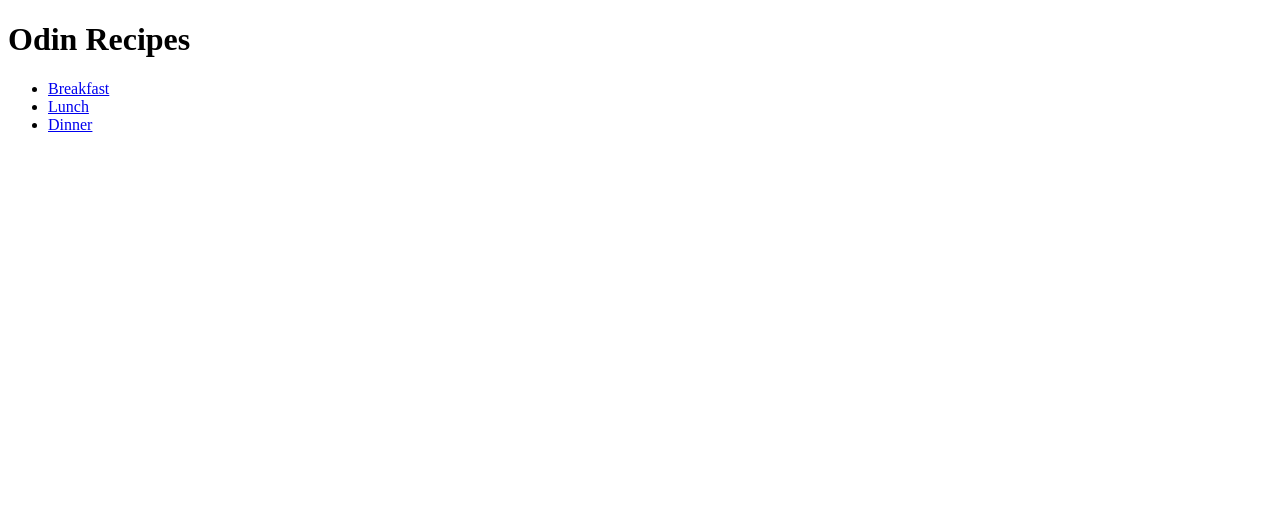
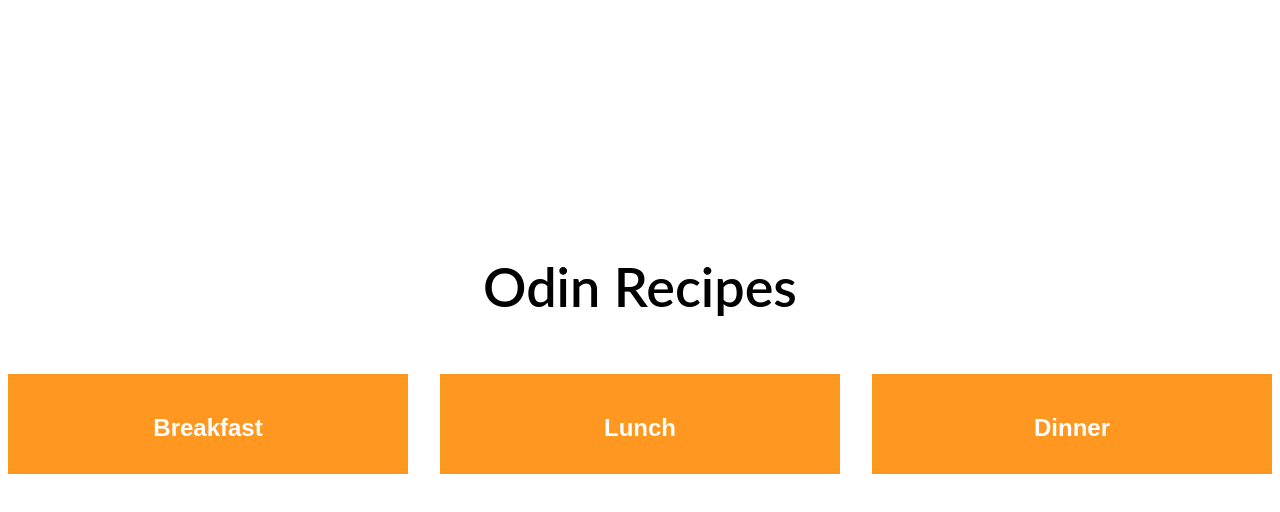
Before and after one commit to aincojin/odin-recipes, a plain HTML site: page index.html in a window 1280 px wide. Drawn offline with Linux system fonts and the light colour scheme.

Commit message:
Editing index.html, adding styles.css

```diff
--- a/index.html
+++ b/index.html
@@ -5,18 +5,19 @@
 <head>
    <meta charset = "utf-8">
    <title>Odin Recipes</title>
+   <link rel="stylesheet" href="styles.css">
 </head>
 
 
 <body>
     <h1>Odin Recipes</h1>
+<div class="menu">
 
-<ul>
-    <li><a href="recipes/breakfastapples.html">Breakfast</a></li>
-    <li><a href="recipes/lunch.html">Lunch</a></li>
-    <li><a href="recipes/dinner.html">Dinner</a></li>
-</ul>
+        <div><h5><a href="recipes/breakfastapples.html"><span>Breakfast</span></a></h5></div>
+        <div><h5><a href="recipes/lunch.html">Lunch</a></h5></div>
+        <div><h5><a href="recipes/dinner.html">Dinner</a></h5></div>
 
+</div>
 
 </body>
 
--- /dev/null
+++ b/styles.css
@@ -0,0 +1,35 @@
+h1{
+
+    font-family: 'Lato', sans-serif;
+    font-size: 54px;
+    font-weight: 600;
+    line-height: 58px;
+    margin: 0 0 58px;
+    text-align: center;
+    padding-top: 250px;
+}
+
+h5{
+    color: #ffffff;
+    font-size: 24px;
+    font-family: 'Signika', sans-serif;
+    padding-bottom: 10px;
+    text-align: center;
+}
+
+.menu{
+    display:flex;
+    gap: 2rem;
+}
+
+.menu div {
+    background: rgb(255, 151, 32);
+    height: 100px;
+    flex: 1;
+}
+
+a{
+    color: white;
+    text-decoration: none;
+    background-color: rgb(255, 151, 32);
+}
```
